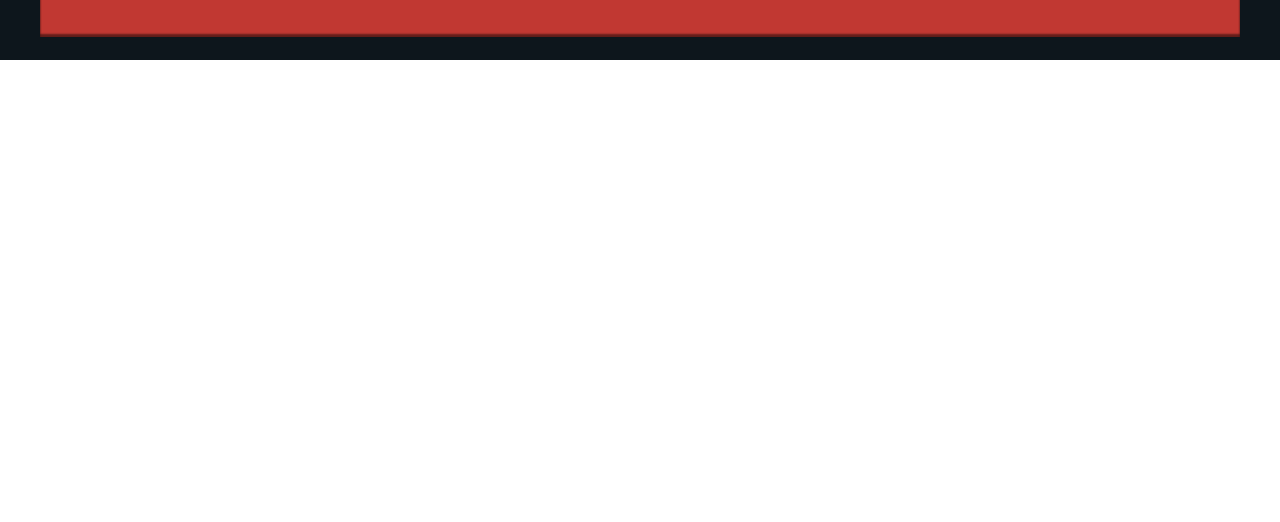
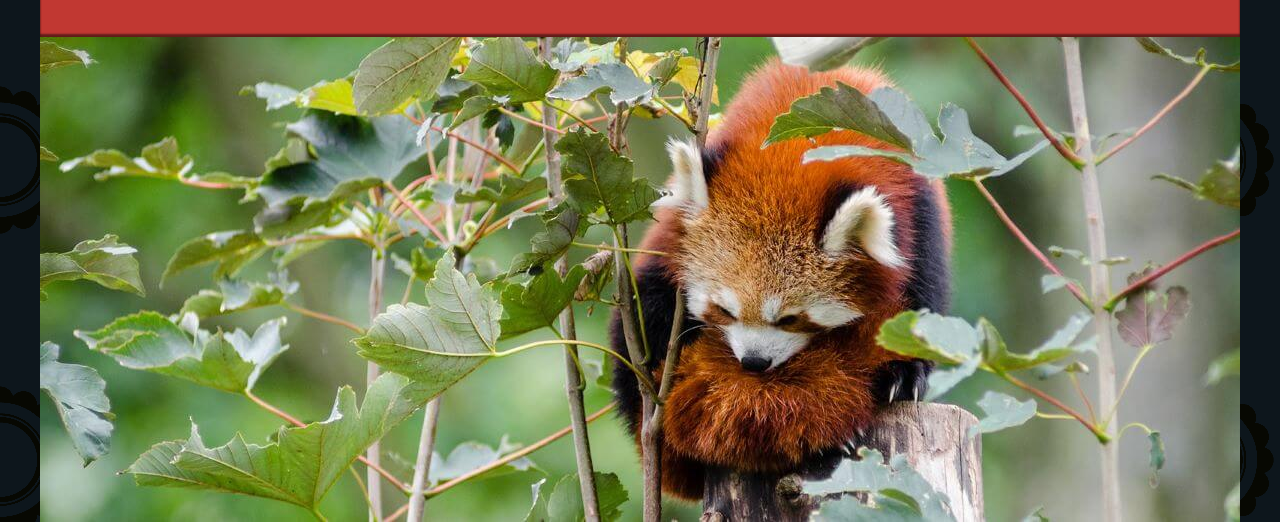
Before and after one commit to The-WebGuy/mdn-splash-page, a plain HTML site: page index.html in a window 1280 px wide. Shown: the part 740-1262 px from the top of the page. Before the commit the page ends 800 px from the top, so only its background shows below. Drawn offline with nearby package versions, Linux system fonts and the light colour scheme.

Commit message:
Update index.html

```diff
--- a/index.html
+++ b/index.html
@@ -185,6 +185,7 @@
           <!-- the first source element that comes true will be displayed, so order them accordingly -->
           <source media="(max-width: 600px)" srcset="red-panda-600px.jpg" />
           <source media="(min-width: 601px)" srcset="red-panda-1200px.jpg" />
+          <img src="red-panda-1200px.jpg" alt="Photo of a Red Panda" />
         </picture>
       </div>
     </main>
```
